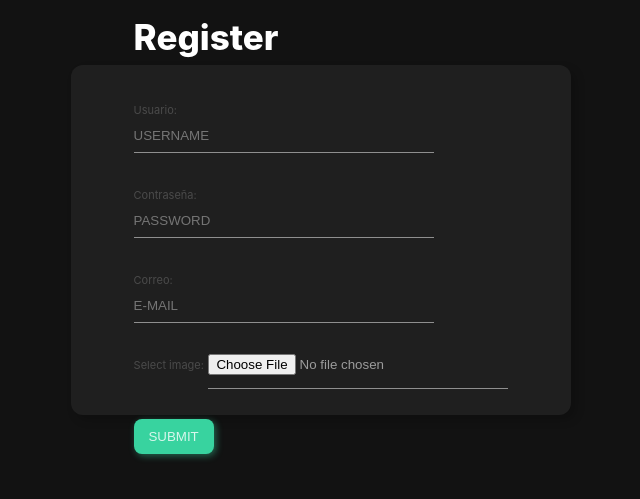
After one commit to DarianMD/TiendaPHP, a PHP site: page /content/create_user.php in a window 1280 px wide. The commit adds this page. Shown: the top 499 px of the page, without its empty margins (319-959 px from the left). Run offline with PHP 8.4, Linux system fonts and the light colour scheme.

Commit message:
crud acabado

```diff
--- /dev/null
+++ b/content/create_user.php
@@ -0,0 +1,41 @@
+<!DOCTYPE html>
+<html lang="en">
+<head>
+    <meta charset="UTF-8">
+    <meta http-equiv="X-UA-Compatible" content="IE=edge">
+    <meta name="viewport" content="width=device-width, initial-scale=1.0">
+    <title>Register</title>
+    <link rel="stylesheet" href="./styles/css/register.css">
+</head>
+<body>
+    <div class="flex-container">
+        <div class="content-container">
+          <div class="form-container">
+            <form action="../controllers/contr_register.php" method="POST">
+              <h1>
+                Register
+              </h1>
+              <br>
+              <br>
+              <span class="subtitle">Usuario:</span>
+              <br>
+              <input type="text" name="username" placeholder="USERNAME" required maxlength="20">
+              <br>
+              <span class="subtitle">Contraseña:</span>
+              <br>
+              <input type="password" name="password" placeholder="PASSWORD" required  maxlength="20">
+              <br>
+              <span class="subtitle">Correo:</span>
+              <br>
+              <input type="email" name="email" placeholder="E-MAIL" required  maxlength="35">
+              <br>
+              <label for="img" class="subtitle">Select image:</label>
+              <input type="file" id="img" name="img" accept="image/*">
+              <br>
+              <input type="submit" value="SUBMIT" class="submit-btn">
+            </form>
+          </div>
+        </div>
+      </div>
+</body>
+</html>
--- a/content/panel-admin.php
+++ b/content/panel-admin.php
@@ -22,6 +22,7 @@
 <body>
 
 
+  <button><a href="create_user.php">Crear Usuario</a></button>
   <div class="usuario">
       <?php
 
@@ -44,6 +45,9 @@
         }
      ?>
   </div>
+
+
+  <button><a href="create_product.php">Crear Producto</a></button>
 
 
   <div class="producto">
```
Also changed, not shown: content/create_product.php (added, +41 -0 lines), controllers/contr_product.php (added, +35 -0 lines), controllers/contr_register.php (+2 -5 lines), 11 other files.
